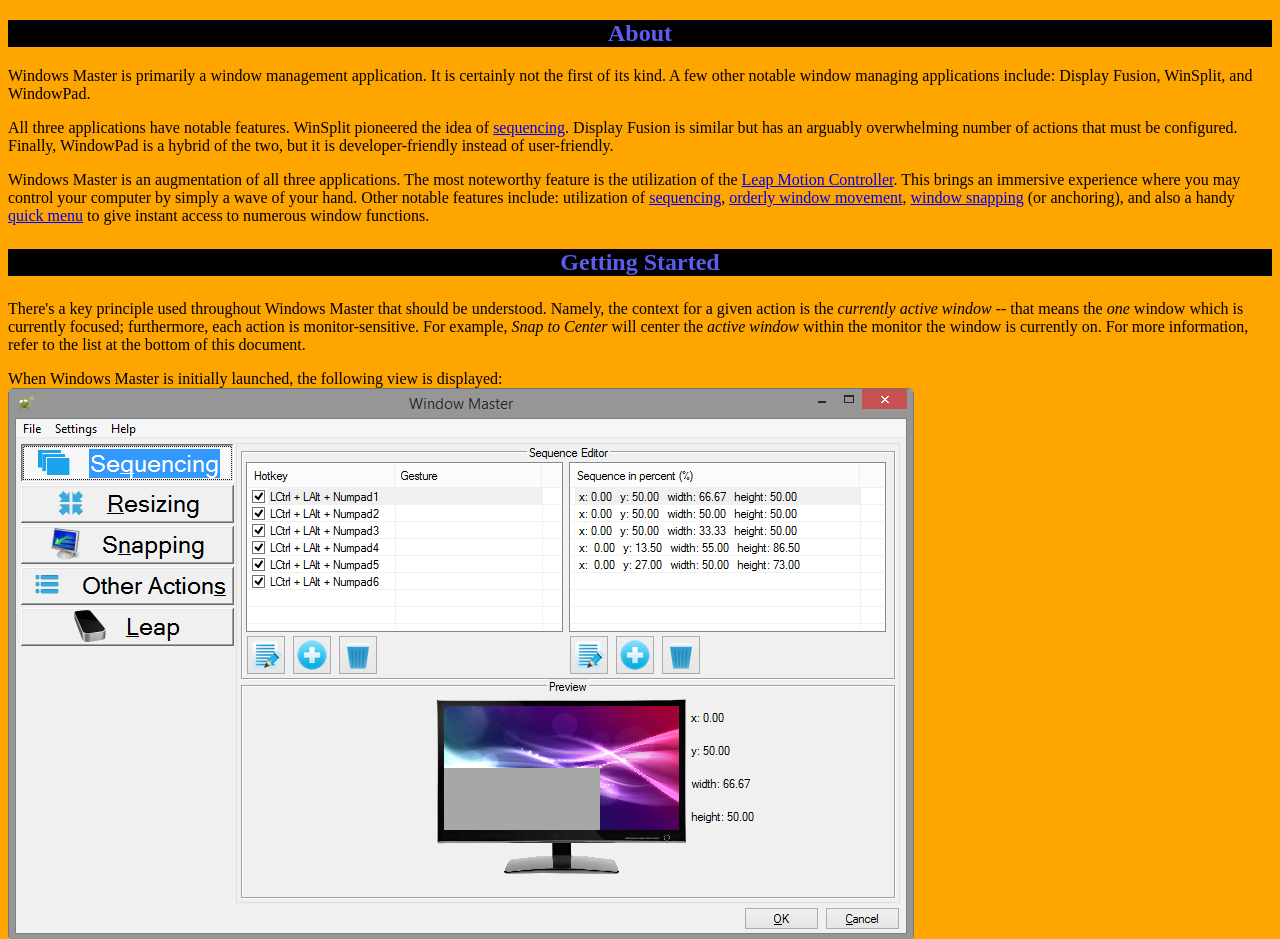
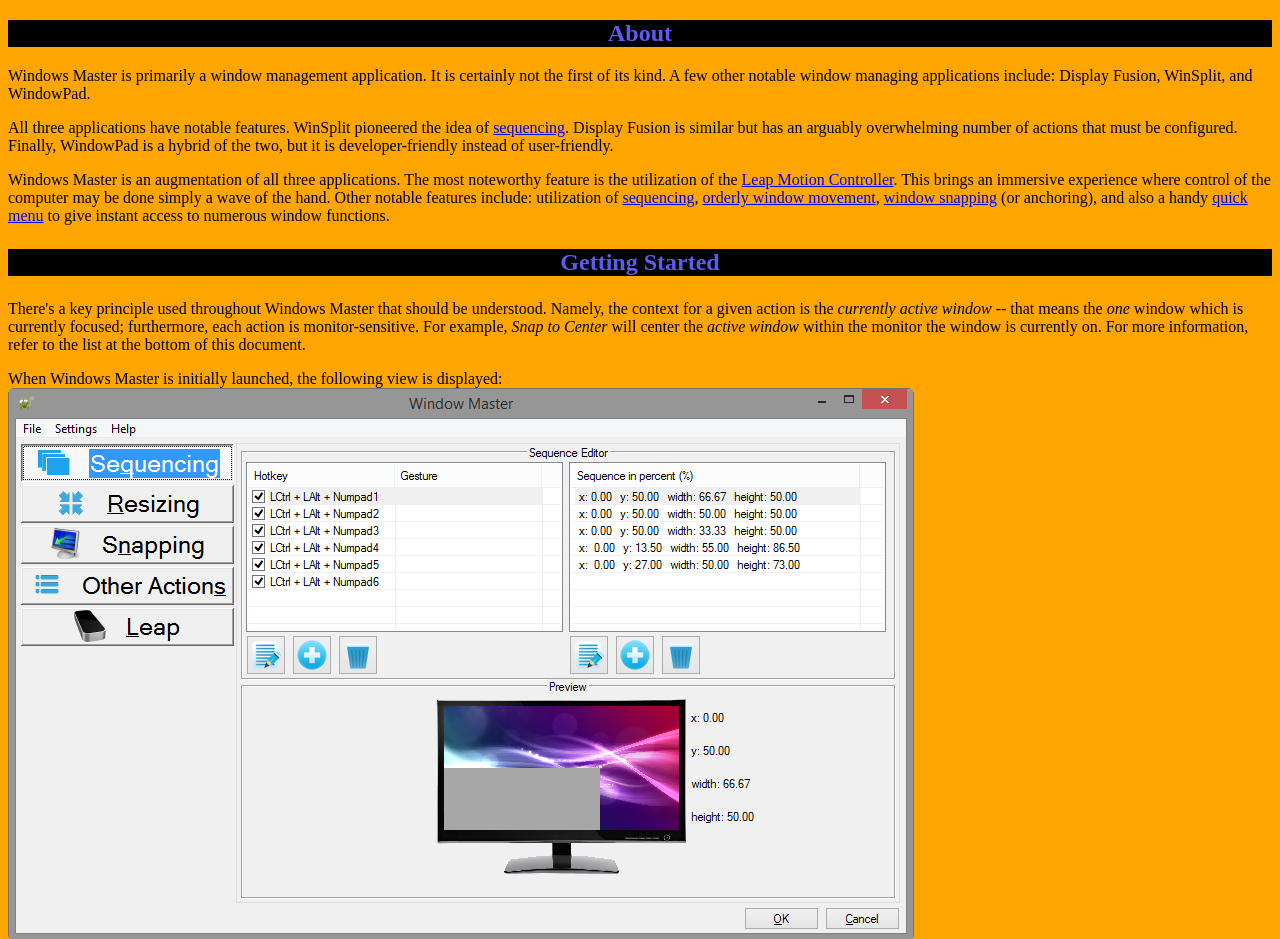
Before and after one commit to Aatoz/aatoz.github.io, a plain HTML site: page Window Master/About.html in a window 1280 px wide. Shown: the top 939 px of the page. Drawn offline with Linux system fonts and the light colour scheme.

Commit message:
Locution

```diff
--- a/Window Master/About.html
+++ b/Window Master/About.html
@@ -9,7 +9,7 @@
 
 <p>All three applications have notable features. WinSplit pioneered the idea of <a href="Sequencing.html">sequencing</a>. Display Fusion is similar but has an arguably overwhelming number of actions that must be configured. Finally, WindowPad is a hybrid of the two, but it is developer-friendly instead of user-friendly.</p>
 
-<p>Windows Master is an augmentation of all three applications. The most noteworthy feature is the utilization of the <a href="https://www.leapmotion.com/">Leap Motion Controller</a>. This brings an immersive experience where you may control your computer by simply a wave of your hand. Other notable features include: utilization of <a href="Sequencing.html"> sequencing</a>, <a href="Multi_Monitor_Info.html">orderly window movement</a>, <a href="Snapping.html">window snapping</a> (or anchoring), and also a handy <a href="Quick_Menu.html">quick menu</a> to give instant access to numerous window functions.</p>
+<p>Windows Master is an augmentation of all three applications. The most noteworthy feature is the utilization of the <a href="https://www.leapmotion.com/">Leap Motion Controller</a>. This brings an immersive experience where control of the computer may be done simply a wave of the hand. Other notable features include: utilization of <a href="Sequencing.html"> sequencing</a>, <a href="Multi_Monitor_Info.html">orderly window movement</a>, <a href="Snapping.html">window snapping</a> (or anchoring), and also a handy <a href="Quick_Menu.html">quick menu</a> to give instant access to numerous window functions.</p>
 
 <h3>Getting Started</h3>
 <p>There's a key principle used throughout Windows Master that should be understood. Namely, the context for a given action is the <i>currently active window</i> -- that means the <i>one</i> window which is currently focused; furthermore, each action is monitor-sensitive. For example, <i>Snap to Center</i> will center the <i>active window</i> within the monitor the window is currently on. For more information, refer to the list at the bottom of this document.</p>
```
